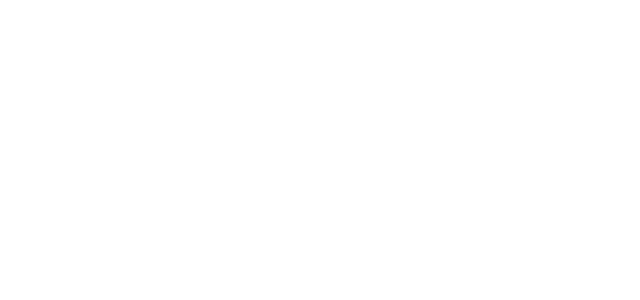
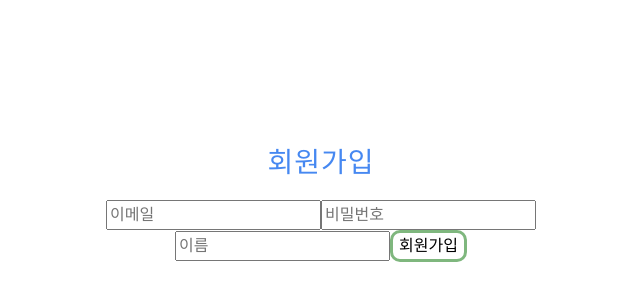
Before and after one commit to RTeamProject1/TeamProject1, a React (Create React App) app: page /SignUp in a window 1280 px wide. Before the commit this address had no page. Shown: the part 94-394 px from the top of the page, without its empty margins (319-959 px from the left). Built offline with nearby package versions, Linux system fonts and the light colour scheme; a web font is replaced by a local one.

Commit message:
로그인,회원가입

```diff
--- a/src/App.js
+++ b/src/App.js
@@ -9,6 +9,7 @@ import List from './List';
 import Time from './Time';
 import Login from './Login';
 import MyInfo from './MyInfo';
+import SignUp from './SignUp';
 import { db } from './firebase';
 
 function App() {
@@ -25,6 +26,7 @@ function App() {
                     <Route path="/List" element={<List />}></Route>
                     <Route path="/MyInfo" element={<MyInfo />}></Route>
                     <Route path="/Login" element={<Login />}></Route>
+                    <Route path="/SignUp" element={<SignUp />}></Route>
                 </Routes>
             </Router>
         </div>
--- a/src/CalendarPage.css
+++ b/src/CalendarPage.css
@@ -64,3 +64,7 @@
     flex: 3; /* 참여자 목록 영역이 전체 너비의 30%를 차지 */
     margin-top: 20px;
 }
+
+.has-data {
+    background-color: #7fb77e;
+  }
--- a/src/CalendarPage.js
+++ b/src/CalendarPage.js
@@ -11,13 +11,14 @@ function CalendarPage() {
     const [participants] = useState(['Participant 1', 'Participant 2', 'Participant 3']);
     const [selectedDate, setSelectedDate] = useState(null);
     const [date, setDate] = useState(new Date());
+    const [dataDates, setDataDates] = useState([]); // 데이터가 있는 일자 목록
 
     const handleDateClick = (date) => {
         setSelectedDate(date);
     };
     console.log("날짜 : ", date);
-
-    const storedUser = JSON.parse(localStorage.getItem("room"));
+    const storedUser = JSON.parse(localStorage.getItem("currentUser"));
+    //const storedUser = JSON.parse(localStorage.getItem("room"));
     console.log("시간 : ", storedUser);
 
     localStorage.setItem('currentdate', JSON.stringify(date));
@@ -26,10 +27,17 @@ function CalendarPage() {
         navigator.clipboard.writeText(window.location.href);
         alert('Link copied to clipboard!');
     };
+
     const handleOpenPopup = () => {
         Window = window.open('Time', 'popup', 'width=500,height=500');
+        if (selectedDate) {
+            setDataDates((prevDataDates) => [...prevDataDates, selectedDate]);
+          }
       };
-
+    const isDataDate = (date) => {
+        // 데이터가 있는 일자인지 확인하는 함수
+        return dataDates.some((dataDate) => moment(dataDate).isSame(date, 'day'));
+    };
     return (
         <>
             <Header />
@@ -45,6 +53,9 @@ function CalendarPage() {
                         onChange={setDate}
                         value={selectedDate}
                         onClickDay={handleDateClick}
+                        tileClassName={({ date, view }) =>
+                            view === 'month' && isDataDate(date) ? 'has-data' : ''
+                        }
                     />
                     <button className="btn btn-success submit-btn" onClick={handleOpenPopup}>
                         일정 넣기
--- a/src/Header.js
+++ b/src/Header.js
@@ -20,8 +20,8 @@ function Header() {
                     <Link to="/login" className="btn btn-outline-secondary me-2">
                         로그인
                     </Link>
-                    <Link to="/landing" className="btn btn-outline-secondary me-2">
-                        로그아웃
+                    <Link to="/SignUp" className="btn btn-outline-secondary me-2">
+                        회원가입
                     </Link>
                     <Link to="/MyInfo" className="btn btn-outline-secondary me-2">
                         내정보
--- a/src/Login.js
+++ b/src/Login.js
@@ -1,6 +1,6 @@
 import React from 'react';
 import './Login.css';
-import { auth, createUserWithEmailAndPassword, signInWithEmailAndPassword, updateProfile } from "./firebase";
+import { auth,  signInWithEmailAndPassword } from "./firebase";
 import { GoogleAuthProvider, signInWithPopup } from "firebase/auth";
 import { useState } from "react";
 import { Link } from 'react-router-dom';
@@ -16,41 +16,7 @@ function Login() {
     const [isAppropriate, setIsAppropriate] = useState(true); // 로그인 유효성 여부
     const [userName, setUserName] = useState("");
 
-    const register = async () => {
-      try {
-        setErrorMsg('　');
-        const createdUser = await createUserWithEmailAndPassword(auth, registerEmail, registerPassword);
-        //console.log(createdUser);
-        setRegisterEmail("");
-        setRegisterPassword("");
-        const user = auth.currentUser;
 
-    // 이름 정보 추가
-        await updateProfile(user, {
-        displayName: userName
-        });
-
-        const userData = {
-        email: registerEmail,
-        displayName: user.displayName // 이 이름을 추가하여 저장할 수 있습니다.
-    };
-        localStorage.setItem('currentUser', JSON.stringify(userData));
-        console.log("회원가입 성공");
-      } catch(err){
-        //console.log(err.code);
-        switch (err.code) {
-          case 'auth/weak-password':
-            setErrorMsg('비밀번호는 6자리 이상이어야 합니다');
-            break;
-          case 'auth/invalid-email':
-            setErrorMsg('잘못된 이메일 주소입니다');
-            break;
-          case 'auth/email-already-in-use':
-            setErrorMsg('이미 가입되어 있는 계정입니다');
-            break;
-          }
-        }
-    }
     const login = async () => {
       try {
         const curUserInfo = await signInWithEmailAndPassword(auth, typingEmail, typingPassword);
@@ -82,47 +48,25 @@ function Login() {
       .catch((err) => {
         console.log(err);
       });
+    }
 
-  }
     return (
         <div class="login-box">
             <h2>소셜로그인으로 간편하게 로그인</h2>
-            <a href="#" class="social-button" id="apple-connect">
+            {/*<a href="#" class="social-button" id="apple-connect">
                 {' '}
                 <span>Log in with Apple</span>
-            </a>
+            </a>*/}
             <a href="#" onClick={handleGoogleLogin} class="social-button" id="google-connect">
                 {' '}
                 <span>Log in with Google</span>
             </a>
-      <div>
-        {userData
-          ? "당신의 이름은 : " + userData.displayName
-          : "로그인 버튼을 눌러주세요 :)"}
-      </div>
-      <div>
-                <h3>회원가입</h3>
-                <input
-                    type="email"
-                    placeholder="이메일"
-                    value={registerEmail}
-                    onChange={(e) => setRegisterEmail(e.target.value)}
-                />
-                <input
-                    type="password"
-                    placeholder="비밀번호"
-                    value={registerPassword}
-                    onChange={(e) => setRegisterPassword(e.target.value)}
-                />
-                <input
-                    type="text"
-                    placeholder="이름"
-                    value={userName}
-                    onChange={(e) => setUserName(e.target.value)}
-                />
-                <button onClick={register}>회원가입</button>
-                {errorMsg && <p>{errorMsg}</p>}
+            <div>
+              {userData
+                ? "당신의 이름은 : " + userData.displayName
+                : "로그인 버튼을 눌러주세요 :)"}
             </div>
+
             <div>
                 <h3>로그인</h3>
                 <input
--- a/src/MyInfo.js
+++ b/src/MyInfo.js
@@ -8,8 +8,8 @@ function MyInfo() {
    const [RoomName,setRoomName] = useState('');
    const [name,setName] = useState('');
    const [title,setTitle] = useState('');
-   const [startTime,setStartTime] = useState('');
-   const [endTime,setEndTime] = useState('');
+   const [startDate,setStartDate] = useState('');
+   const [endDate,setEndDate] = useState('');
 
 
     useEffect(() => {
@@ -24,8 +24,8 @@ function MyInfo() {
       startDate.setDate(startDate.getDate() + 1);
       const endDate = new Date(RoomInfo.endDate);
       endDate.setDate(endDate.getDate() + 1);
-      setStartTime(startDate.toISOString().split('T')[0]);
-      setEndTime(endDate.toISOString().split('T')[0]);
+      setStartDate(startDate.toISOString().split('T')[0]);
+      setEndDate(endDate.toISOString().split('T')[0]);
       console.log(storedUser.name);
       console.log(RoomInfo);
     }, []);
@@ -45,7 +45,7 @@ function MyInfo() {
                 <div className="infoContainer">
                   <p>{RoomName}</p>
                   <p>{title}</p>
-                  <p>{startTime} ~ {endTime}</p>
+                  <p>{startDate} ~ {endDate}</p>
                 </div>
               </div>
             </button>
--- /dev/null
+++ b/src/SignUp.css
@@ -0,0 +1,25 @@
+body {
+    padding: 0;
+    margin: 0;
+}
+
+.SignUp-box {
+    background: white;
+    padding: 20px;
+    max-width: 480px;
+    margin: 25vh auto;
+    text-align: center;
+    letter-spacing: 1px;
+    position: relative;
+}
+
+.SignUp-box:hover {
+    box-shadow: 0 8px 17px 0 rgba(0, 0, 0, 0.2), 0 6px 20px 0 rgba(0, 0, 0, 0.19);
+}
+
+.SignUp-box h3 {
+    margin: 20px 0 20px;
+    padding: 0;
+    text-transform: uppercase;
+    color: #4688f1;
+}
--- /dev/null
+++ b/src/SignUp.js
@@ -0,0 +1,84 @@
+import React from 'react';
+import './SignUp.css';
+import { auth, createUserWithEmailAndPassword, updateProfile } from "./firebase";
+import { useState } from "react";
+import { Link } from 'react-router-dom';
+
+function SignUp() {
+    //const [userData, setUserData] = useState(null);
+    const [registerEmail, setRegisterEmail] = useState("");
+    const [registerPassword, setRegisterPassword] = useState("");
+    const [errorMsg, setErrorMsg] = useState("　");
+    //const [typingEmail, setTypingEmail] = useState(""); // 이메일 입력값
+    //const [typingPassword, setTypingPassword] = useState(""); // 비밀번호 입력값
+    //const [user, setUser] = useState(null); // 로그인된 사용자 정보
+    //const [isAppropriate, setIsAppropriate] = useState(true); // 로그인 유효성 여부
+    const [userName, setUserName] = useState("");
+
+    const register = async () => {
+      try {
+        setErrorMsg('　');
+        const createdUser = await createUserWithEmailAndPassword(auth, registerEmail, registerPassword);
+        //console.log(createdUser);
+        setRegisterEmail("");
+        setRegisterPassword("");
+        const user = auth.currentUser;
+
+    // 이름 정보 추가
+        await updateProfile(user, {
+        displayName: userName
+        });
+
+        const userData = {
+        email: registerEmail,
+        displayName: user.displayName // 이 이름을 추가하여 저장할 수 있습니다.
+    };
+        localStorage.setItem('currentUser', JSON.stringify(userData));
+        console.log("회원가입 성공");
+      } catch(err){
+        //console.log(err.code);
+        switch (err.code) {
+          case 'auth/weak-password':
+            setErrorMsg('비밀번호는 6자리 이상이어야 합니다');
+            break;
+          case 'auth/invalid-email':
+            setErrorMsg('잘못된 이메일 주소입니다');
+            break;
+          case 'auth/email-already-in-use':
+            setErrorMsg('이미 가입되어 있는 계정입니다');
+            break;
+          default:
+            break;
+          }
+        }
+    }
+    return (
+        <div class="SignUp-box">
+            <div>
+                <h3>회원가입</h3>
+                <input
+                    type="email"
+                    placeholder="이메일"
+                    value={registerEmail}
+                    onChange={(e) => setRegisterEmail(e.target.value)}
+                />
+                <input
+                    type="password"
+                    placeholder="비밀번호"
+                    value={registerPassword}
+                    onChange={(e) => setRegisterPassword(e.target.value)}
+                />
+                <input
+                    type="text"
+                    placeholder="이름"
+                    value={userName}
+                    onChange={(e) => setUserName(e.target.value)}
+                />
+                <button onClick={register}>회원가입</button>
+                {errorMsg && <p>{errorMsg}</p>}
+            </div>
+        </div>
+    );
+}
+
+export default SignUp;
```
